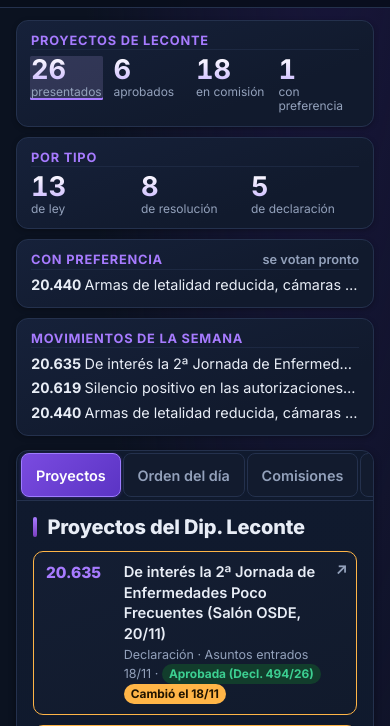
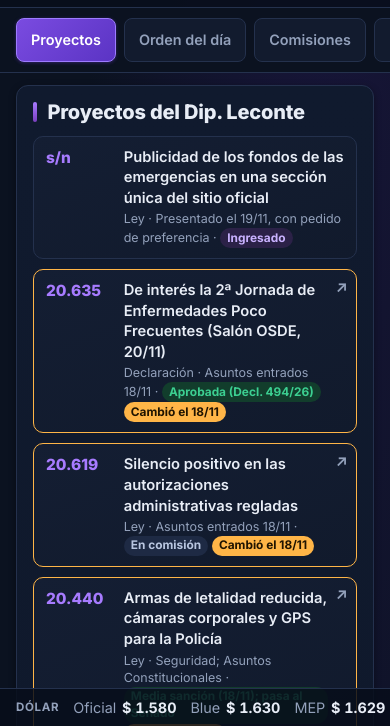
Before and after one commit to emauricioag/panel-legislativo, a plain HTML site: page index.html in a window 390 px wide. Shown: the part 118-844 px from the top of the page. Drawn offline with Linux system fonts and the light colour scheme.

Commit message:
Teléfono: pestañas arriba y fijas; fondos de emergencias y media sanción del 20.440
Co-Authored-By: Claude Opus 5.5 <noreply@anthropic.com>
Claude-Session: https://claude.ai/code/session_019Ycw6Ycj1EupkzfwXWkTXr

```diff
--- a/data/base.json
+++ b/data/base.json
@@ -1,6 +1,14 @@
 {
  "nota": "Datos que se editan a mano. Fuente: índice de proyectos y orden del día de la 19ª sesión (actualizados el 17/11/2026).",
  "proyectos": [
+  {
+   "expte": "",
+   "tipo": "Ley",
+   "tema": "Publicidad de los fondos de las emergencias en una sección única del sitio oficial",
+   "comision": "Presentado el 19/11, con pedido de preferencia",
+   "estado": "Ingresado",
+   "buscar": "emergencia"
+  },
   {
    "expte": "20635",
    "tipo": "Declaración",
@@ -55,7 +63,7 @@
    "tipo": "Ley",
    "tema": "Armas de letalidad reducida, cámaras corporales y GPS para la Policía",
    "comision": "Seguridad; Asuntos Constitucionales",
-   "estado": "Preferencia: se trata el 18/11 (OD 19ª, punto 02)"
+   "estado": "Media sanción (18/11); pasa al Senado"
   },
   {
    "expte": "20429",
--- a/index.html
+++ b/index.html
@@ -267,9 +267,11 @@ header,footer{background:#080e1ad9}
 }
 /* teléfono y pantallas chicas: página con scroll, sin rotación automática */
 @media (max-width: 900px){
-  html,body{overflow:auto;height:auto}
+  html{overflow:auto;height:auto}
+  body{overflow:visible;overflow-x:clip;height:auto}   /* body sin scroll propio, así las pestañas quedan pegadas arriba */
   body{display:block;font-size:16px}
-  html{scroll-padding-top:72px}
+  html{scroll-padding-top:calc(68px + env(safe-area-inset-top))}
+  body::before{content:'';position:fixed;top:0;left:0;right:0;height:env(safe-area-inset-top);background:var(--fondo);z-index:6}
   .item,.proy{line-height:1.4}
   header{flex-wrap:wrap;gap:4px 12px;padding:calc(14px + env(safe-area-inset-top)) max(16px, env(safe-area-inset-right)) 10px max(16px, env(safe-area-inset-left))}
   header .logos img{height:44px}
@@ -280,8 +282,7 @@ header,footer{background:#080e1ad9}
   header .marca{font-size:1em}
   header .camara{font-size:.8em}
   .cuerpo{display:flex;flex-direction:column;gap:14px;padding:12px 16px}
-  .lateral{display:grid;grid-template-columns:1fr;gap:10px;order:-1}
-  body[data-s="mapa"] .lateral{order:0}   /* en el mapa, primero el hemiciclo y después la lista o la ficha */
+  .lateral{display:grid;grid-template-columns:1fr;gap:10px}   /* primero la sección y después el resumen */
   .widget{flex:none;border-radius:12px;padding:12px 14px;gap:6px}
   .widget .mini span{font-size:.75em}
   .principal{border-radius:12px;overflow:visible}
@@ -292,7 +293,8 @@ header,footer{background:#080e1ad9}
   .principal .pagina{margin:12px 16px}
   header .hora{font-size:1.5em}
   header .fecha{font-size:.8em}
-  .tabs{position:sticky;top:0;z-index:5;background:var(--fondo);gap:8px;padding:10px 16px}
+  /* en el teléfono las pestañas van debajo del encabezado y quedan pegadas arriba al bajar */
+  .tabs{position:sticky;top:env(safe-area-inset-top);z-index:5;background:var(--fondo);gap:8px;padding:10px max(16px, env(safe-area-inset-right)) 10px max(16px, env(safe-area-inset-left));border-bottom:1px solid var(--borde)}
   .tabs button{border-radius:8px;padding:8px 14px;font-size:.9em;min-height:44px}
   main{padding:14px 16px 24px;overflow:visible}
   .pagina{position:static;opacity:1;overflow:visible;margin-bottom:14px}
@@ -387,9 +389,9 @@ const horaAR = () => new Date().toLocaleTimeString('es-AR', {timeZone: TZ, hour:
 const aMin = h => +h.slice(0, 2) * 60 + +h.slice(3, 5);
 const diaCorto = iso => new Date(iso + 'T12:00:00').toLocaleDateString('es-AR', {weekday:'long'}) + ' ' + fechaCorta(iso);
 const isoDe = s => { const m = /(\d{2})[\/-](\d{2})[\/-](\d{4})/.exec(s || ''); return m ? `${m[3]}-${m[2]}-${m[1]}` : ''; };
-const numExpte = n => String(n).replace(/^(\d{2})(\d{3})$/, '$1.$2');
+const numExpte = n => n ? String(n).replace(/^(\d{2})(\d{3})$/, '$1.$2') : 's/n';
 // los PDF que enlaza la propia Cámara en el orden del día
-const pdfExpte = n => `https://www.hcdcorrientes.gov.ar/boletin/Expte%20${n}.pdf`;
+const pdfExpte = n => n ? `https://www.hcdcorrientes.gov.ar/boletin/Expte%20${n}.pdf` : '';
 const pdfNota = n => `https://www.hcdcorrientes.gov.ar/boletin/Nota%20${n}.pdf`;
 // bloque que abre su documento en otra pestaña (si no hay enlace, queda como bloque común)
 const caja = (href, clase, html) => href
@@ -419,6 +421,8 @@ function estadoDe(p) {
     if (inst) return `Aprobada (${{Dec:'Decl.', Res:'Res.', Com:'Com.'}[inst.slice(0, 3)] || inst} ${num})`;
     return p.tipo === 'Ley' ? `Media sanción (${d}/${m})` : `Aprobada (${d}/${m})`;
   }
+  const ms = c.match(/Media Sanci[oó]n[^:]*:\s*(\d{2})\/(\d{2})/i);
+  if (ms && !/sanci|aprob/i.test(p.estado)) return `Media sanción (${ms[1]}/${ms[2]})`;
   if (/ingres/i.test(p.estado) && c && !/sin asignar/i.test(c)) return 'En comisión';
   return p.estado;
 }
@@ -444,10 +448,11 @@ function chipEstado(e) {
 const SECCIONES = [
   {id:'proyectos', corto:'Proyectos', titulo:'Proyectos del Dip. Leconte', paginas() {
     const est = LIVE.expedientes || {};
-    const lista = [...BASE.proyectos];
-    for (const [n, r] of Object.entries(est)) if (r.nuevo && !lista.find(p => p.expte === n))
-      lista.unshift({expte:n, tipo:r.tipo, tema:r.asunto, comision:r.comision, estado:'Ingresado'});
-    const recientes = lista.filter(p => est[p.expte]?.cambio && haceDias(est[p.expte].cambio) <= 7);
+    // un proyecto cargado sin número ("expte": "" y "buscar") se va solo cuando el robot trae su ficha
+    const nuevos = Object.entries(est).filter(([n, r]) => r.nuevo && !BASE.proyectos.find(p => p.expte === n));
+    const lista = BASE.proyectos.filter(p => p.expte || !nuevos.some(([, r]) => new RegExp(p.buscar || '^$', 'i').test(r.asunto)));
+    for (const [n, r] of nuevos) lista.unshift({expte:n, tipo:r.tipo, tema:r.asunto, comision:r.comision, estado:'Ingresado'});
+    const recientes = lista.filter(p => !p.expte || (est[p.expte]?.cambio && haceDias(est[p.expte].cambio) <= 7));
     const ficha = p => {
       const r = est[p.expte] || {};
       const cambio = r.cambio && haceDias(r.cambio) <= 7;
@@ -587,6 +592,10 @@ function bloquesCamara() {
 // Tocando una tarjeta queda fija en esa sección (sigue subiendo y bajando).
 // "Pausar" la deja quieta. En el teléfono no rota: se usa el scroll normal.
 const MOVIL = matchMedia('(max-width: 900px)');
+// En el teléfono las pestañas salen de la sección y van arriba de todo, debajo del encabezado.
+const TABS = document.getElementById('tabs'), TABS_CASA = TABS.parentNode;
+const ubicarTabs = () => MOVIL.matches ? document.querySelector('header').after(TABS) : TABS_CASA.prepend(TABS);
+ubicarTabs(); MOVIL.addEventListener('change', ubicarTabs);
 const ESPERA = 3;   // segundos quieto arriba y abajo antes de moverse
 let pausado = false, cola = [], pos = -1, temporizador, animacion, auto = !FIJA && !MOVIL.matches, fija = FIJA;
 // Mientras llega live.json, las secciones que dependen de él muestran el esqueleto en vez de "Sin datos".
@@ -666,7 +675,8 @@ let sinFundido = false;   // true cuando el cambio lo pide la persona (pestaña,
 function elegir(id) {
   auto = false; pausado = false; fija = id; url();
   sinFundido = true; mostrar(1);
-  if (MOVIL.matches) document.querySelector('.principal').scrollIntoView({block: 'start'});
+  if (MOVIL.matches && scrollY > document.querySelector('.cuerpo').offsetTop - TABS.offsetHeight)
+    document.querySelector('.cuerpo').scrollIntoView({block: 'start'});
 }
 // rueda del mouse (o dedo) sobre la sección: se pausa y queda donde la dejes
 function pausarAqui() {
```
Also changed, not shown: 1 other file.
